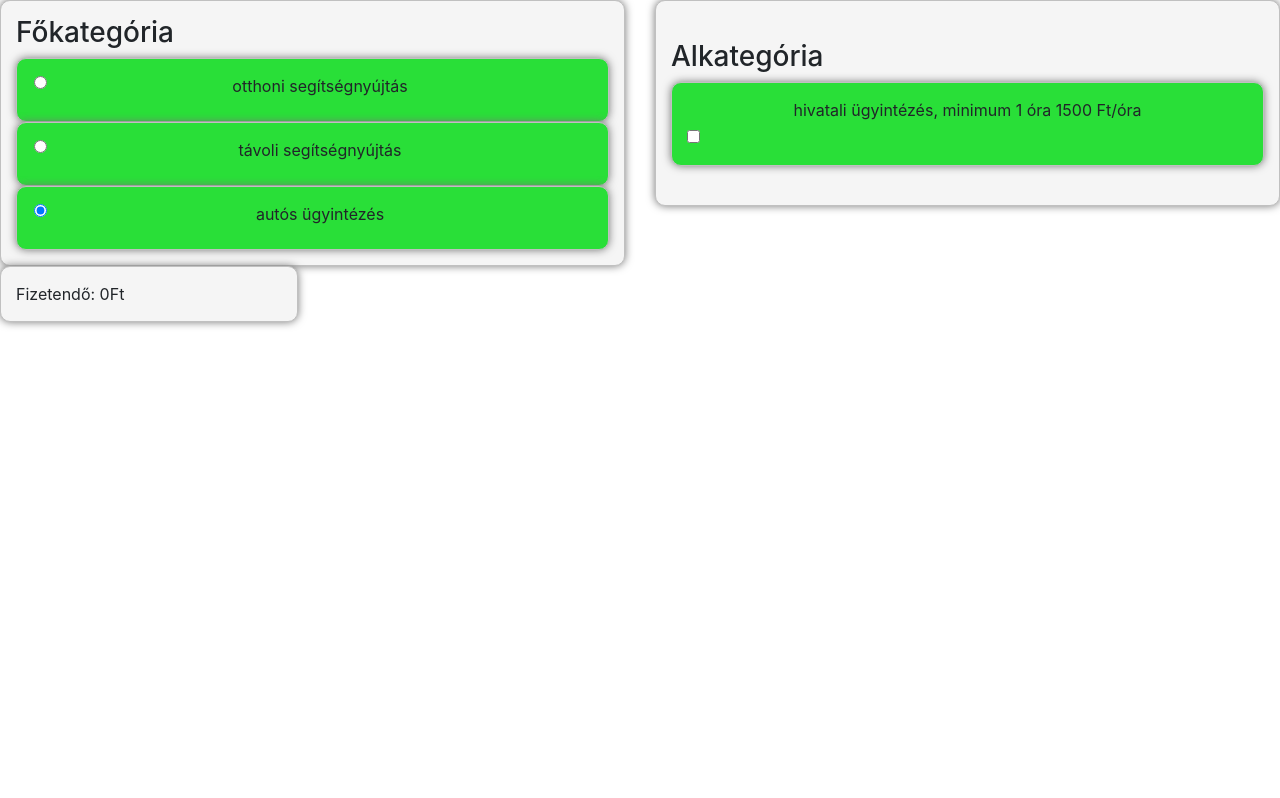
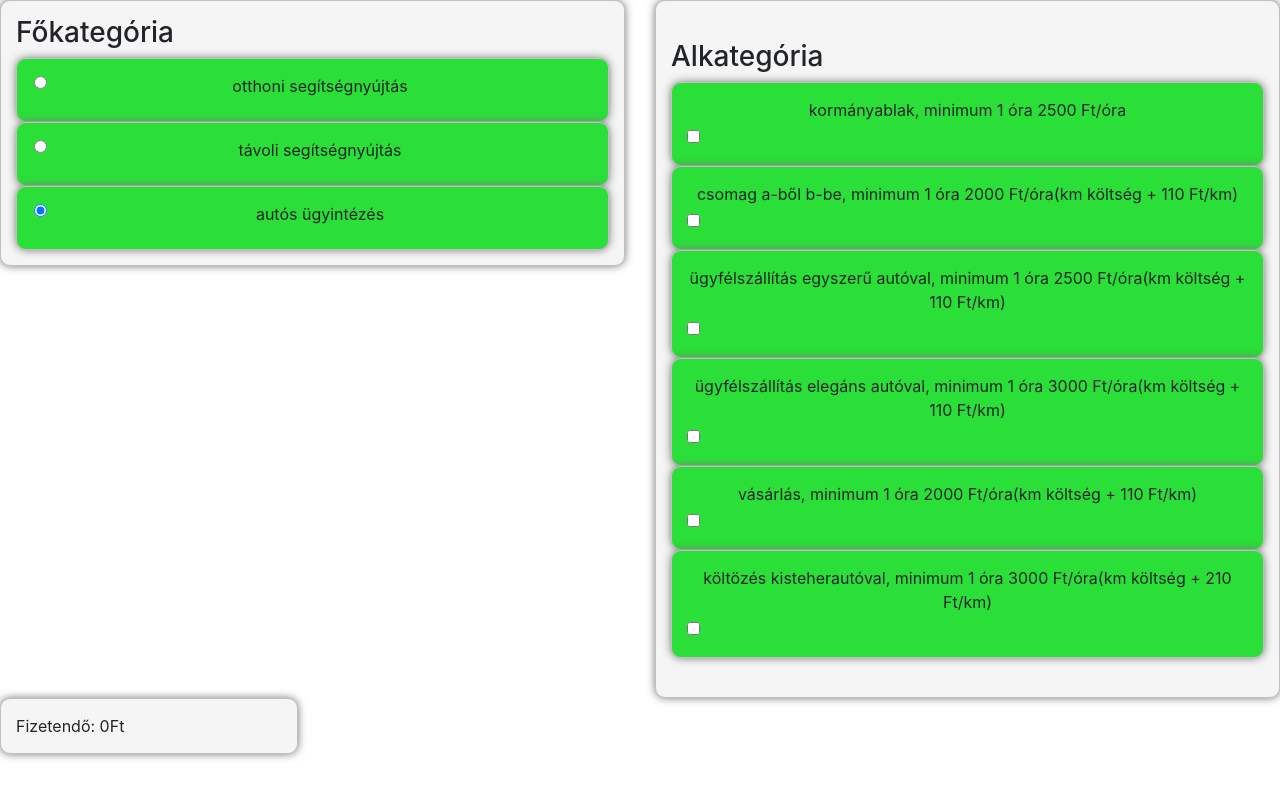
Before and after one commit to bali79/Szotanito.github.io, a plain HTML site: page index.html in a window 1280 px wide. Both pictures are taken after a click on the radio button "autós ügyintézés". Drawn offline with nearby package versions, Linux system fonts and the light colour scheme.

Commit message:
A melók feltöltve, óradíjjal együtt.

```diff
--- a/index.html
+++ b/index.html
@@ -36,15 +36,27 @@
                         <h3>Alkategória</h3>
                         <div class="container">
                             <label for="gm">gépes melók, minimum 1 óra 2000 Ft/óra</label>
-                            <input onclick="sum(this)" name="amount-input" type="checkbox" value="2000" id="gm">
+                            <input onclick="sum(this, 2000)" name="amount-input" type="checkbox" value="1000" id="gm">
                         </div>
                         <div class="container">
                             <label for="csk">csak kézi, minimum 1 óra 2000 Ft/óra</label>
-                            <input onclick="sum(this)" value="2000" type="checkbox" id="csk">
+                            <input onclick="sum(this, 2000)" name="amount-input" value="2000" type="checkbox" id="csk">
                         </div>
                         <div class="container">
-                            <label for="tk">takarítás, minimum 1 óra 2800 Ft/óra</label>
-                            <input type="checkbox" id="tk">
+                            <label for="tk">takarítás, minimum 1 óra 1800 Ft/óra</label>
+                            <input onclick="sum(this, 1800)" name="amount-input" value="1800" type="checkbox" id="tk">
+                        </div>
+                        <div class="container">
+                            <label for="bs">babysitter, minimum 1 óra 2000 Ft/óra</label>
+                            <input onclick="sum(this, 2000)" name="amount-input" value="1800" type="checkbox" id="bs">
+                        </div>
+                        <div class="container">
+                            <label for="pak">pakolás, minimum 1 óra 2000 Ft/óra</label>
+                            <input onclick="sum(this, 2000)" name="amount-input" value="1800" type="checkbox" id="pak">
+                        </div>
+                        <div class="container">
+                            <label for="ief">idős ember felügyelése, minimum 1 óra 2000 Ft/óra</label>
+                            <input onclick="sum(this, 2000)" name="amount-input" value="1800" type="checkbox" id="ief">
                         </div>
                     </div>
                 </div>
@@ -52,8 +64,8 @@
                     <div>
                         <h3>Alkategória</h3>
                         <div class="container">
-                            <label for="gm">tanulás, minimum 1 óra 1800 Ft/óra, skype, teams, facetime</label>
-                            <input type="checkbox" id="tn">
+                            <label for="tn">tanulás, minimum 1 óra 1800 Ft/óra</label>
+                            <input onclick="sum(this, 1800)" name="amount-input" value="1800" type="checkbox" id="tn">
                         </div>
 
                     </div>
@@ -62,8 +74,28 @@
                     <div>
                         <h3>Alkategória</h3>
                         <div class="container">
-                            <label for="gm">hivatali ügyintézés, minimum 1 óra 1500 Ft/óra</label>
-                            <input type="checkbox" id="aü">
+                            <label for="ka">kormányablak, minimum 1 óra 2500 Ft/óra</label>
+                            <input onclick="sum(this, 2500)" name="amount-input" value="1800" type="checkbox" id="ka">
+                        </div>
+                        <div class="container">
+                            <label for="csab">csomag a-ből b-be, minimum 1 óra 2000 Ft/óra(km költség + 110 Ft/km)</label>
+                            <input onclick="sum(this, 2000)" name="amount-input" value="1800" type="checkbox" id="csab">
+                        </div>
+                        <div class="container">
+                            <label for="üegya">ügyfélszállítás egyszerű autóval, minimum 1 óra 2500 Ft/óra(km költség + 110 Ft/km)</label>
+                            <input onclick="sum(this, 2500)" name="amount-input" value="1800" type="checkbox" id="üegya">
+                        </div>
+                        <div class="container">
+                            <label for="üela">ügyfélszállítás elegáns autóval, minimum 1 óra 3000 Ft/óra(km költség + 110 Ft/km)</label>
+                            <input onclick="sum(this, 3000)" name="amount-input" value="1800" type="checkbox" id="üela">
+                        </div>
+                        <div class="container">
+                            <label for="vs">vásárlás, minimum 1 óra 2000 Ft/óra(km költség + 110 Ft/km)</label>
+                            <input onclick="sum(this, 2000)" name="amount-input" value="1800" type="checkbox" id="vs">
+                        </div>
+                        <div class="container">
+                            <label for="kk">költözés kisteherautóval, minimum 1 óra 3000 Ft/óra(km költség + 210 Ft/km)</label>
+                            <input onclick="sum(this, 3000)" name="amount-input" value="1800" type="checkbox" id="kk">
                         </div>
 
                     </div>
--- a/js/index.js
+++ b/js/index.js
@@ -26,8 +26,9 @@ function aü(){
     document.getElementById("alkatTS").style.display="none";
 }
 
-function sum(cb){
-    let amountInput = document.querySelector("input[name='amount-input']").value;
+function sum(cb, amount){
+    let amountInput = amount
+    //let amountInput = document.querySelector("input[name='amount-input']").value;
     let showAmount = document.querySelector("span.show-amount");
     if (cb.checked == true){
         sumCash += Number(amountInput);
```
